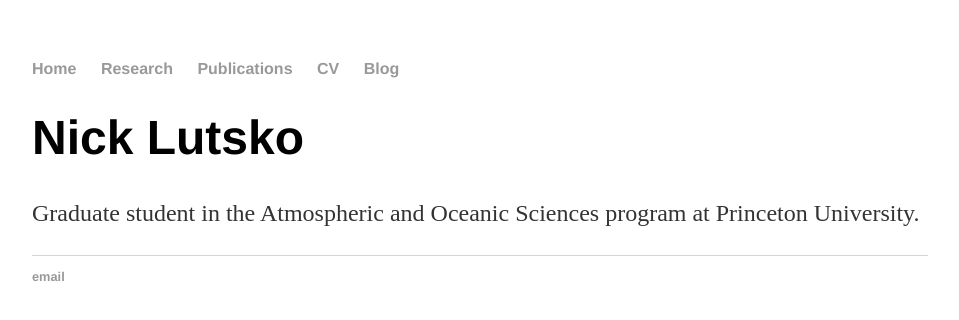
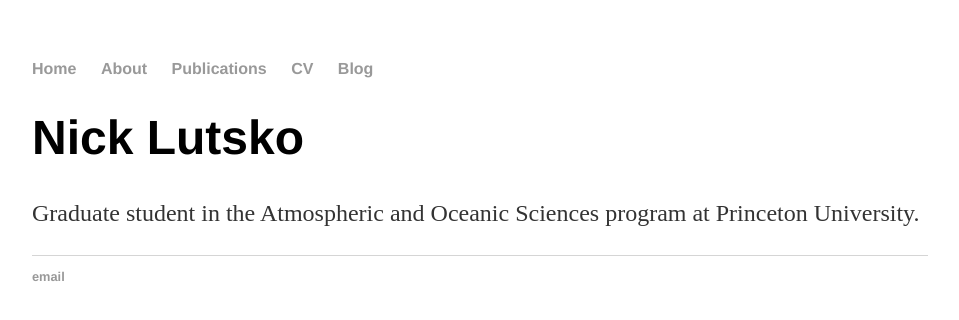
Before and after one commit to nicklutsko/nicklutsko.github.io, a Jekyll site: the page built from index.html, in a window 1280 px wide. Shown: the top 320 px of the page, without its empty margins (160-1119 px from the left). Built offline with Jekyll 4.4.1, drawn with Linux system fonts in a browser that asks for light colours.

Commit message:
Update default.html

```diff
--- a/_layouts/default.html
+++ b/_layouts/default.html
@@ -9,7 +9,7 @@
 			<nav>
 	    		<ul>
 	        		<li><a href="/">Home</a></li>
-		        	<li><a href="/research">Research</a></li>
+		        	<li><a href="/about">About</a></li>
 		        	<li><a href="/publications">Publications</a></li>
 	        		<li><a href="/cv">CV</a></li>
 	        		<li><a href="/blog">Blog</a></li>
```
